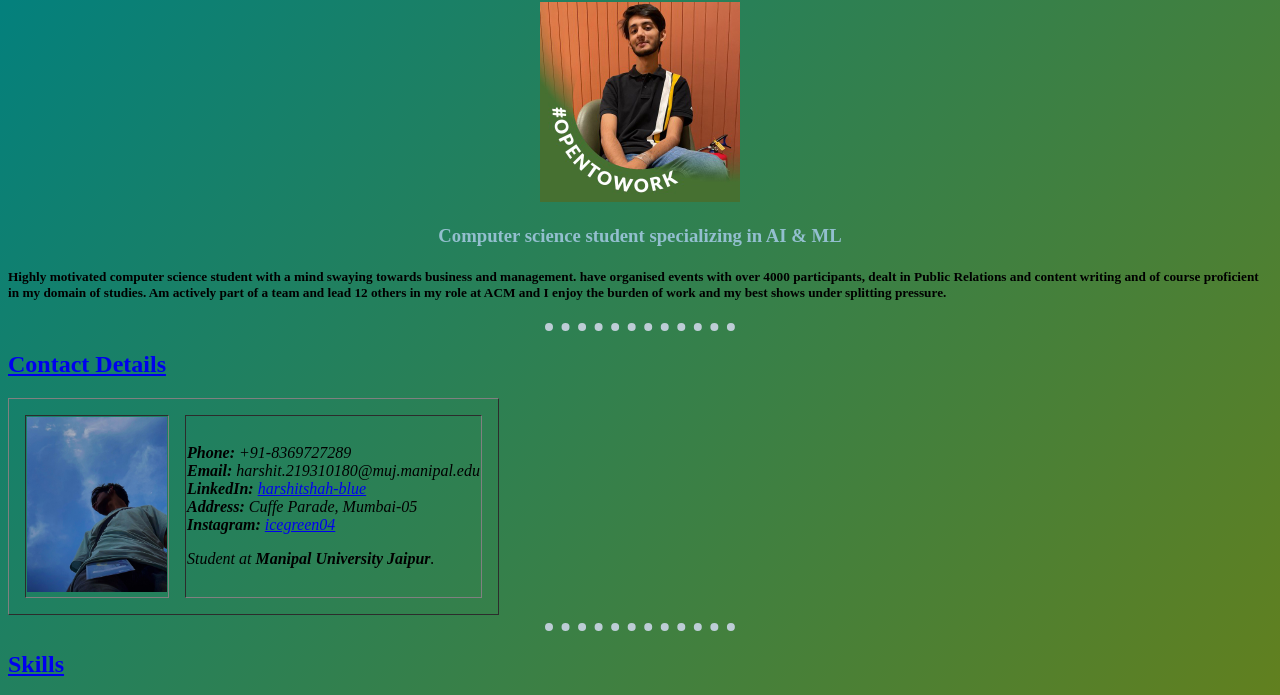
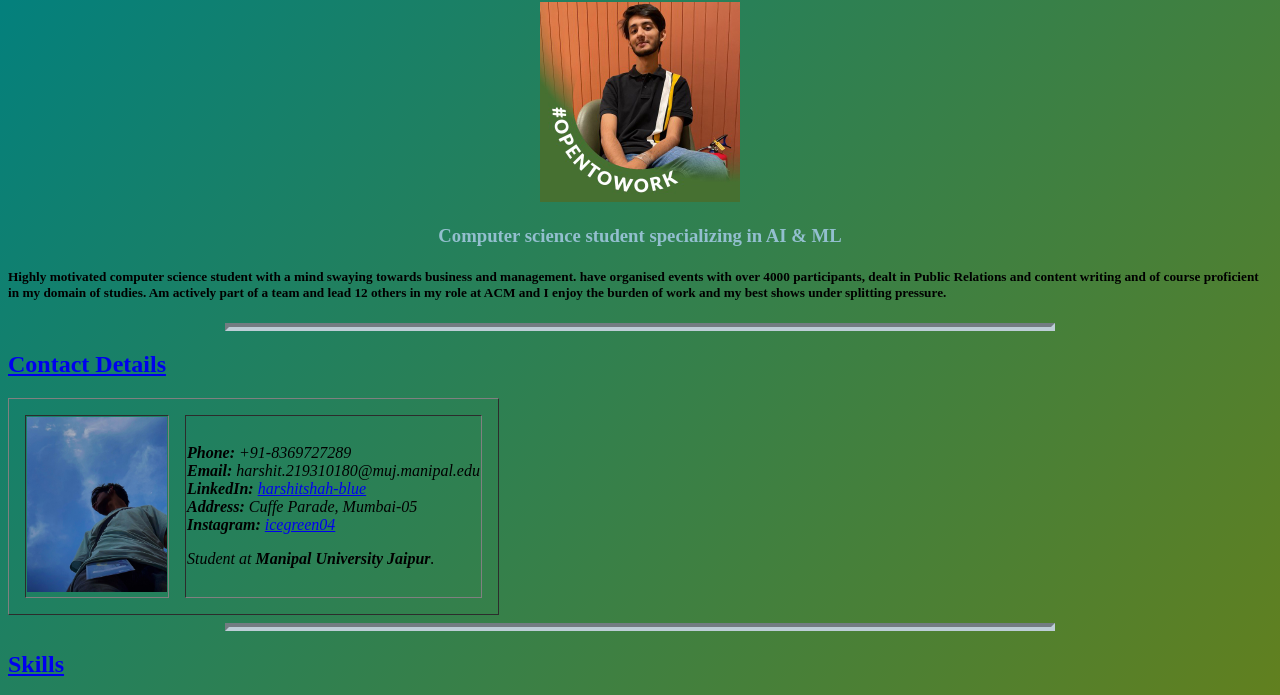
Before and after one commit to Icegreen04/Personalsite, a plain HTML site: page index.html in a window 1280 px wide. Shown: the part 78-773 px from the top of the page. Drawn offline with Linux system fonts and the light colour scheme.

Commit message:
Add files via upload

```diff
--- a/css/styles.css
+++ b/css/styles.css
@@ -8,10 +8,9 @@ body{
 }
 
 hr{
-    border-style: dotted none none;
-    border-width: 8px;
+    border-width: 4px;
     border-color: #BDCDD6;
-    width: 15%;
+    width: 65%;
 }
 
 h1{
```
